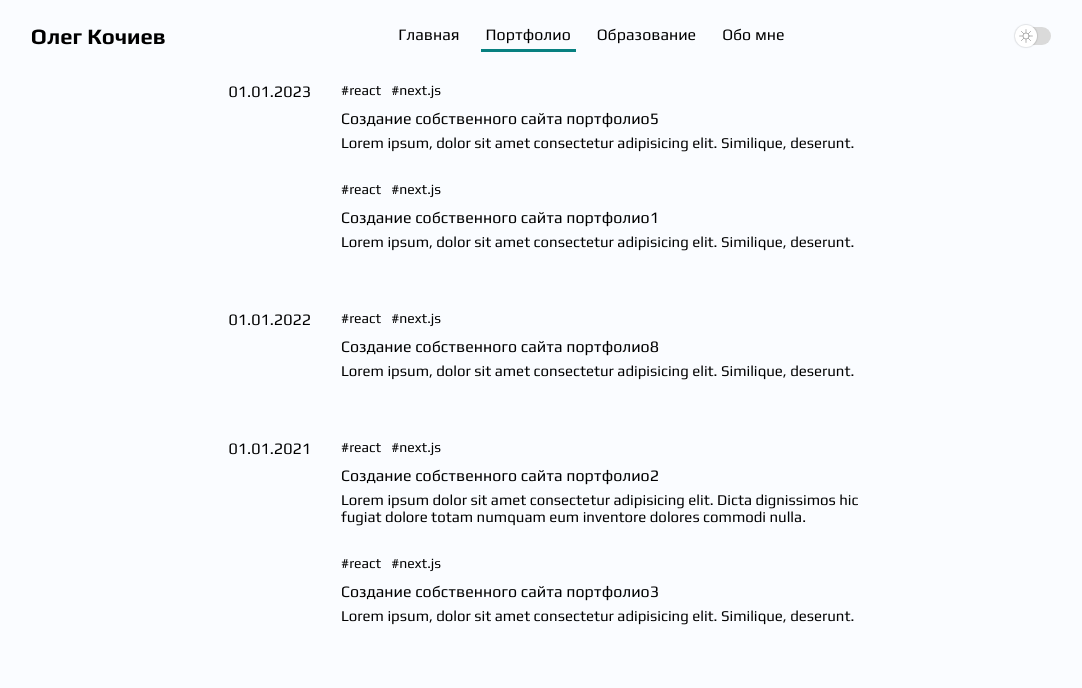
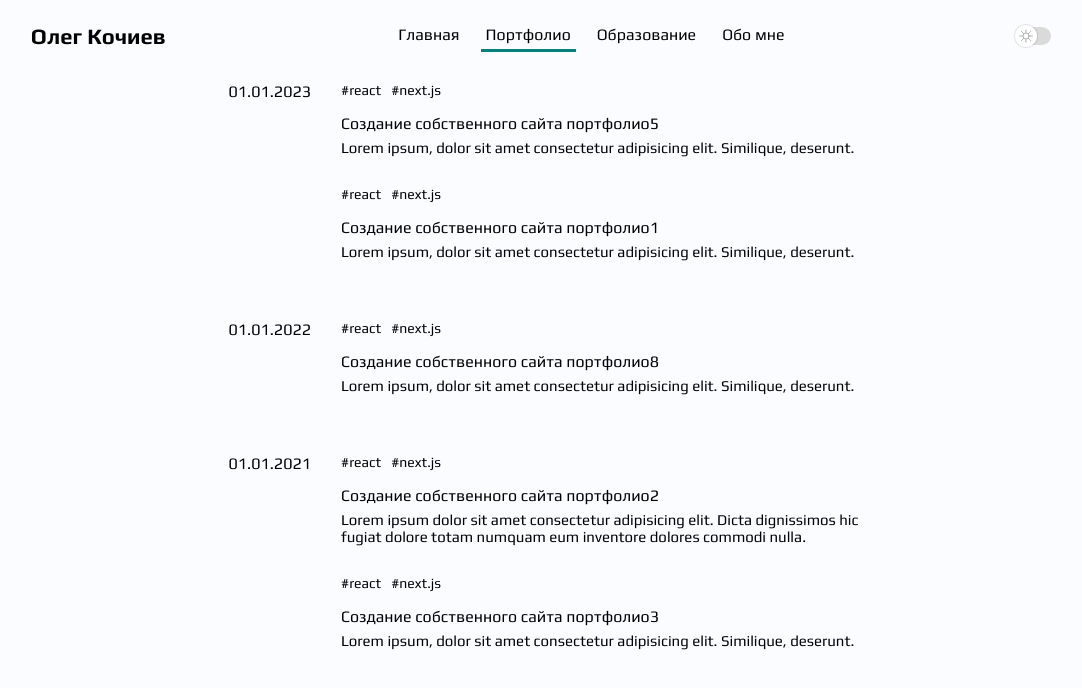
Before and after one commit to OlegKochiev/olegkochiev.com, a Next.js app: page /portfolio in a window 1280 px wide. Shown: the top 688 px of the page, without its empty margins (99-1181 px from the left). Built offline with nearby package versions, Linux system fonts and the light colour scheme.

Commit message:
fixed path for project page

```diff
--- a/src/constants/index.ts
+++ b/src/constants/index.ts
@@ -2,7 +2,7 @@ const PATHS = {
   HOME: () => '/',
   PORTFOLIO: {
     ALL: () => '/portfolio',
-    BY_NAME: (name) => `/portfolio/[${name}]`,
+    BY_NAME: (name) => `/portfolio/${name}`,
     BY_TAG: (tag) => `/portfolio/tag/${tag}`,
   },
   ABOUT_ME: () => '/about-me',
--- a/src/pages/portfolio/index.tsx
+++ b/src/pages/portfolio/index.tsx
@@ -61,6 +61,10 @@ const Year = styled.div`
 `;
 const ProjectsContainer = styled.div``;
 const Article = styled.article`
+  display: flex;
+  flex-direction: column;
+  align-items: flex-start;
+  gap: 5px;
   margin-bottom: 30px;
 `;
 const Tags = styled.div`
@@ -76,7 +80,6 @@ const Tag = styled.div`
   }
 `;
 const Title = styled.h2`
-  margin-bottom: 5px;
   border-bottom: 1px solid transparent;
   &:hover {
     border-color: inherit;
```
